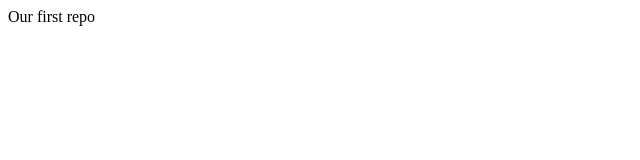
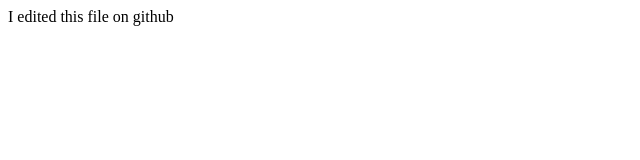
Before and after one commit to daGrov6/tutorialRepo, a website: page index.html in a window 1280 px wide. Shown: the whole page, without its empty margins (0-640 px from the left). Drawn offline with Linux system fonts and the light colour scheme.

Commit message:
Update index.html
Edited in repo

```diff
--- a/index.html
+++ b/index.html
@@ -1,6 +1,6 @@
 <!DOCTYPE html>
 <html>
 	<body>
-		Our first repo
+		I edited this file on github
 	</body>
 </html>
```
